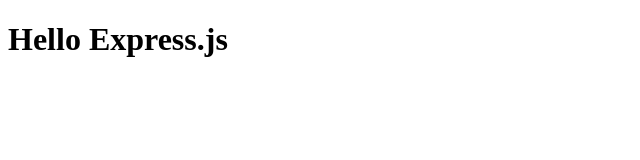
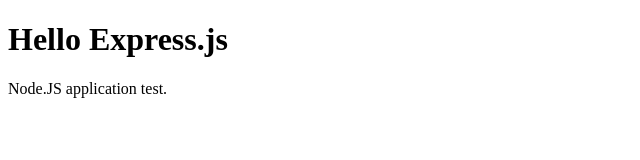
Before and after one commit to OtelloPostelnicu/Web-Server, a website: page public/index.html in a window 1280 px wide. Shown: the whole page, without its empty margins (0-640 px from the left). Drawn offline with Linux system fonts and the light colour scheme.

Commit message:
Modified Index.html

```diff
--- a/public/index.html
+++ b/public/index.html
@@ -8,5 +8,6 @@
     </head>
     <body>
         <h1> Hello Express.js </h1>
+        <p> Node.JS application test. </p>
     </body>
 </html>
```
